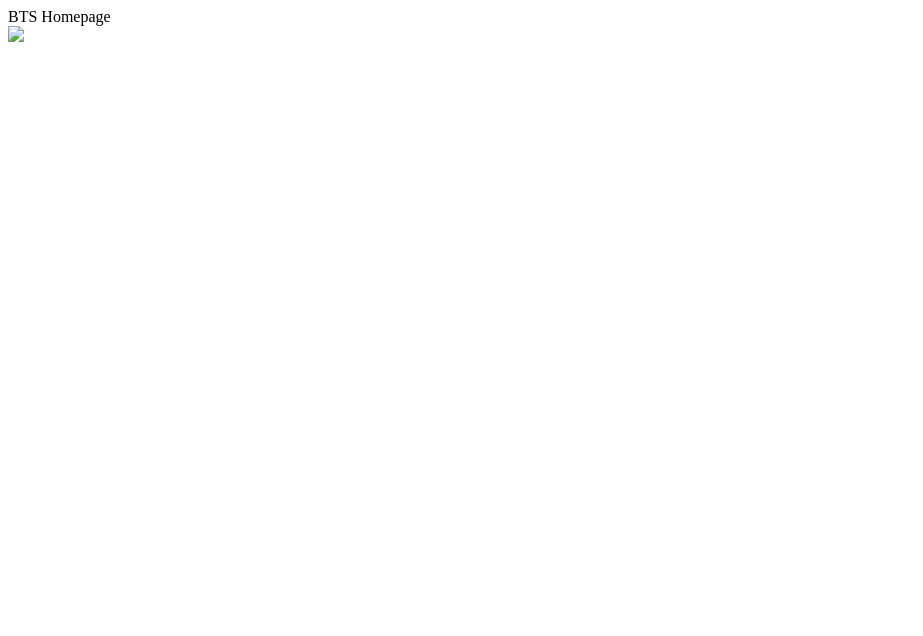
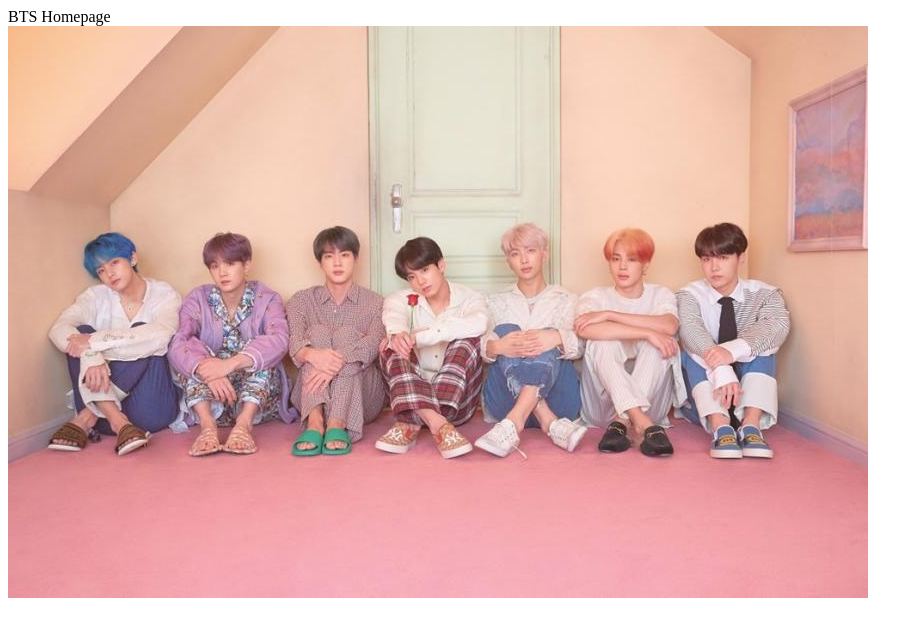
Before and after one commit to MinseoChoi/my-git-project, a plain HTML site: page index.html in a window 1280 px wide. Shown: the whole page, without its empty margins (0-923 px from the left). Drawn offline with Linux system fonts and the light colour scheme.

Commit message:
Replace bts(img, title) by BTS

```diff
--- a/index.html
+++ b/index.html
@@ -1,4 +1,4 @@
 <html>
 	<head>BTS Homepage</head>
-	<div><img src = "BTS.jpg"></div>
+	<div><img src = 'BTS.jpg' /></div>
 </html>
```
Also changed, not shown: BTS.jpg (added).
